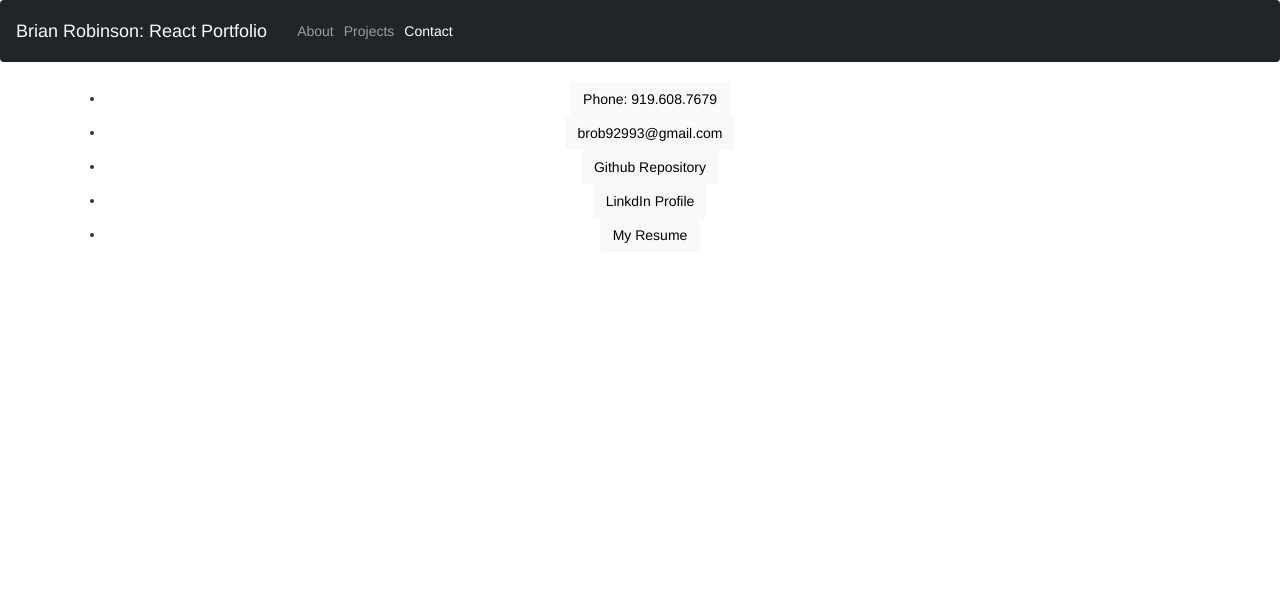
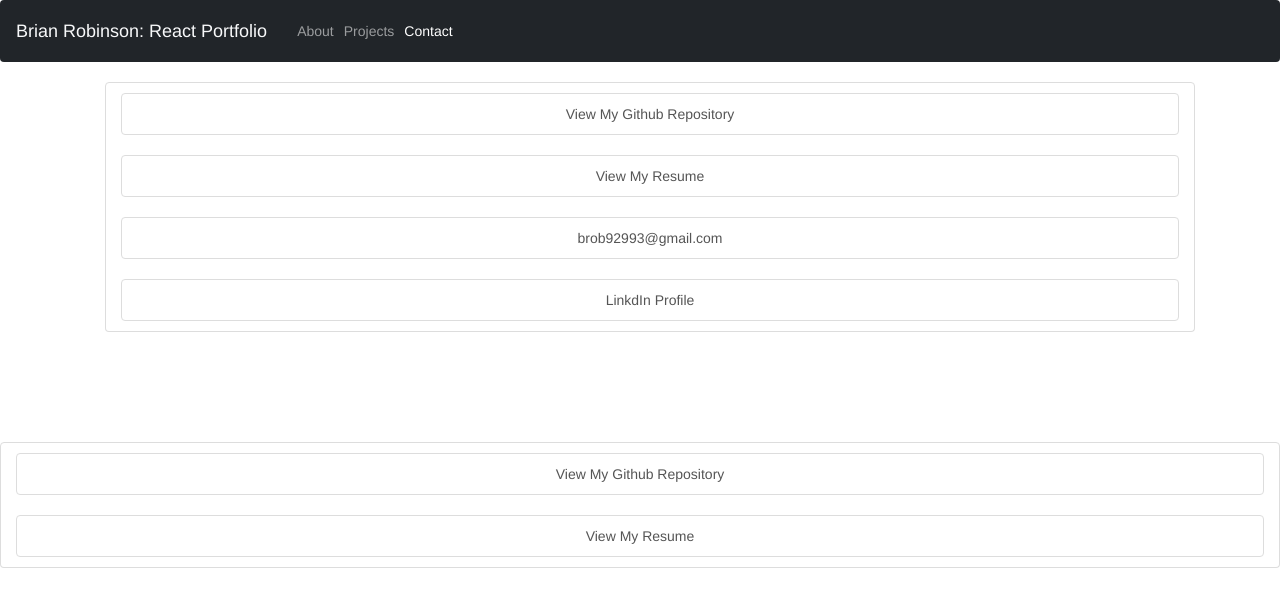
Before and after one commit to brob92993/ReactPortfolio, a React (Create React App) app: page /contact in a window 1280 px wide. Shown: the top 606 px of the page. Built offline with nearby package versions, Linux system fonts and the light colour scheme.

Commit message:
updates to footer styling, project img sizing, and contact page styling

```diff
--- a/src/components/Footer/index.js
+++ b/src/components/Footer/index.js
@@ -5,8 +5,13 @@ import 'bootstrap/dist/css/bootstrap.min.css';
 
 function Footer() {
   return (
-    <footer className="footer bg-dark">
-
+    <footer className="footer bg-white text-center">
+<li className="list-group-item">
+ <a className="list-group-item list-group-item-action" href= "https://github.com/brob92993">View My Github Repository</a>
+</li>
+<li className= "list-group-item">
+ <a className="list-group-item list-group-item-action" href ="../../assets/Brian2021Resume.pdf">View My Resume</a>
+</li>
     </footer>
   );
 }
--- a/src/components/Footer/style.css
+++ b/src/components/Footer/style.css
@@ -1,7 +1,7 @@
 .footer {
   min-height: 100px;
 
-  position: absolute;
+
 }
 
 .footer span {
--- a/src/pages/Contact.js
+++ b/src/pages/Contact.js
@@ -1,5 +1,5 @@
 import React from "react";
-import { Container , Button } from "react-bootstrap";
+import { Container  } from "react-bootstrap";
 import 'bootstrap/dist/css/bootstrap.min.css';
 
 function Contact() {
@@ -7,25 +7,19 @@ function Contact() {
 <Container>
 <div className="text-center">
 <ul>
-            <li> <Button variant="light" href="tel:+19196087679">Phone: 919.608.7679</Button></li>
-            <div>
+<li className="list-group-item">
+<a className="list-group-item list-group-item-action" href= "https://github.com/brob92993">View My Github Repository</a>
+</li>
+<li className= "list-group-item">
+<a className="list-group-item list-group-item-action" href ="../../assets/Brian2021Resume.pdf">View My Resume</a>
+</li>
+<li className= "list-group-item">
+<a className="list-group-item list-group-item-action"  href="mailto:brob92993@gmail.com">brob92993@gmail.com</a>
+</li>
+<li className= "list-group-item">
+<a className="list-group-item list-group-item-action" href="https://linkedin.com/in/brob92993">LinkdIn Profile</a>
+</li>
 
-            </div>
-
-            <li><Button variant="light" href="mailto:brob92993@gmail.com">brob92993@gmail.com</Button></li>
-            <div>
-
-            </div>
-            <li><Button variant="light" href= "https://github.com/brob92993">Github Repository</Button></li>
-            <div>
-
-            </div>
-            <li><Button variant="light" href="https://linkedin.com/in/brob92993">LinkdIn Profile</Button></li>
-            <div>
-
-            </div>
-
-            <li><Button variant="light" href ="../../assets/Brian2021Resume.pdf">My Resume</Button></li>
 </ul>
 </div>
 </Container>
--- a/src/pages/Project.js
+++ b/src/pages/Project.js
@@ -16,6 +16,7 @@ function Project() {
           <Card key={project.id} className="card bg-dark">
 
             <Image
+              className= "w-75 rounded mx-auto d-block"
               variant = "card-img-top"
               src={project.image}
               alt={project.name + " screenshot"}
```
Lines whose indentation alone changed are shown as unchanged.
